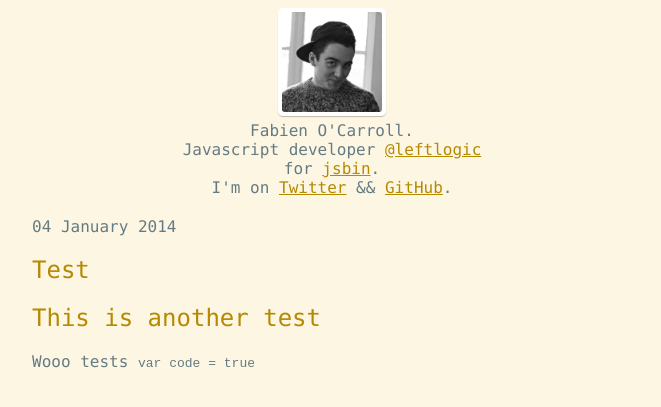
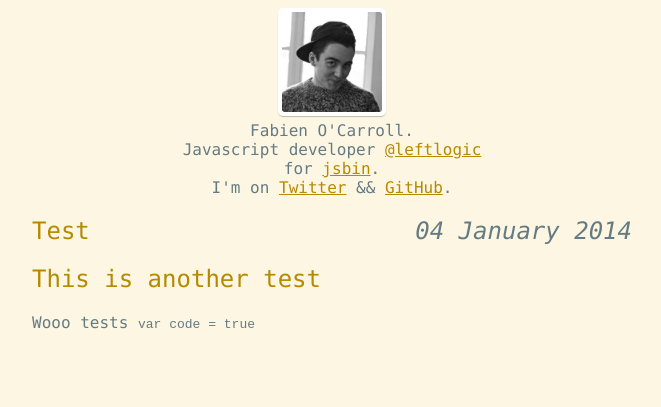
Before and after one commit to allouis/allouis.github.io, a Jekyll site: the page built from index.html, in a window 1280 px wide. Shown: the top 407 px of the page, without its empty margins (308-969 px from the left). Built offline with Jekyll 4.4.1, drawn with Linux system fonts in a browser that asks for light colours; Markdown is read by kramdown in place of the engine named in the settings; the list of posts is cut into pages by our own code.

Commit message:
Updating post include

```diff
--- a/_includes/post.html
+++ b/_includes/post.html
@@ -1,8 +1,9 @@
 <article class="post">
-    <h1> {{ post.title }} </h1>
-    <info datetime="{{post.date}}">
+<h1> {{ post.title }}
+    <i datetime="{{post.date}}">
         {{ post.date | date_to_long_string }}
-    </info>
+    </i>
+</h1>
     <div class="content">
         {{content}}
     </div>
```
